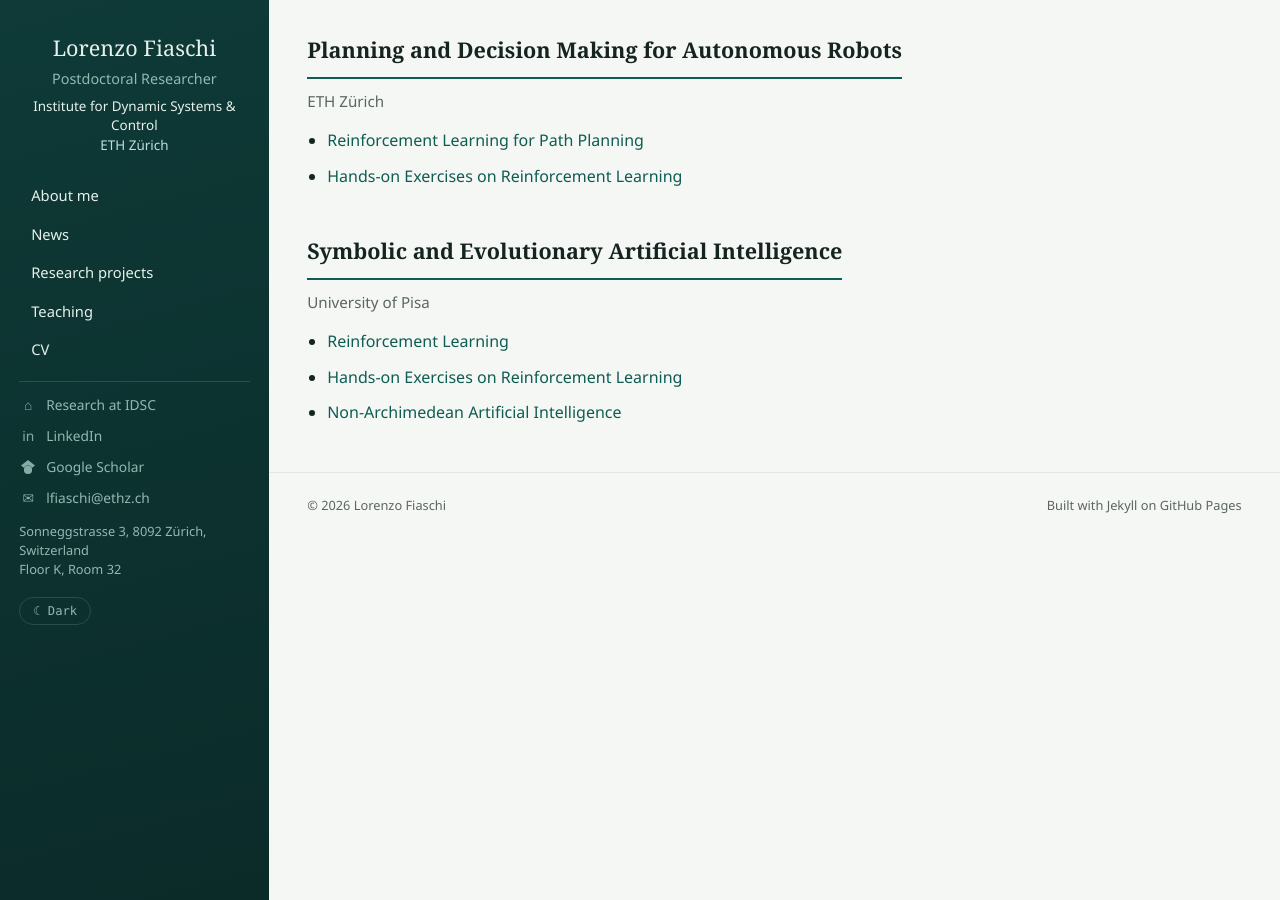
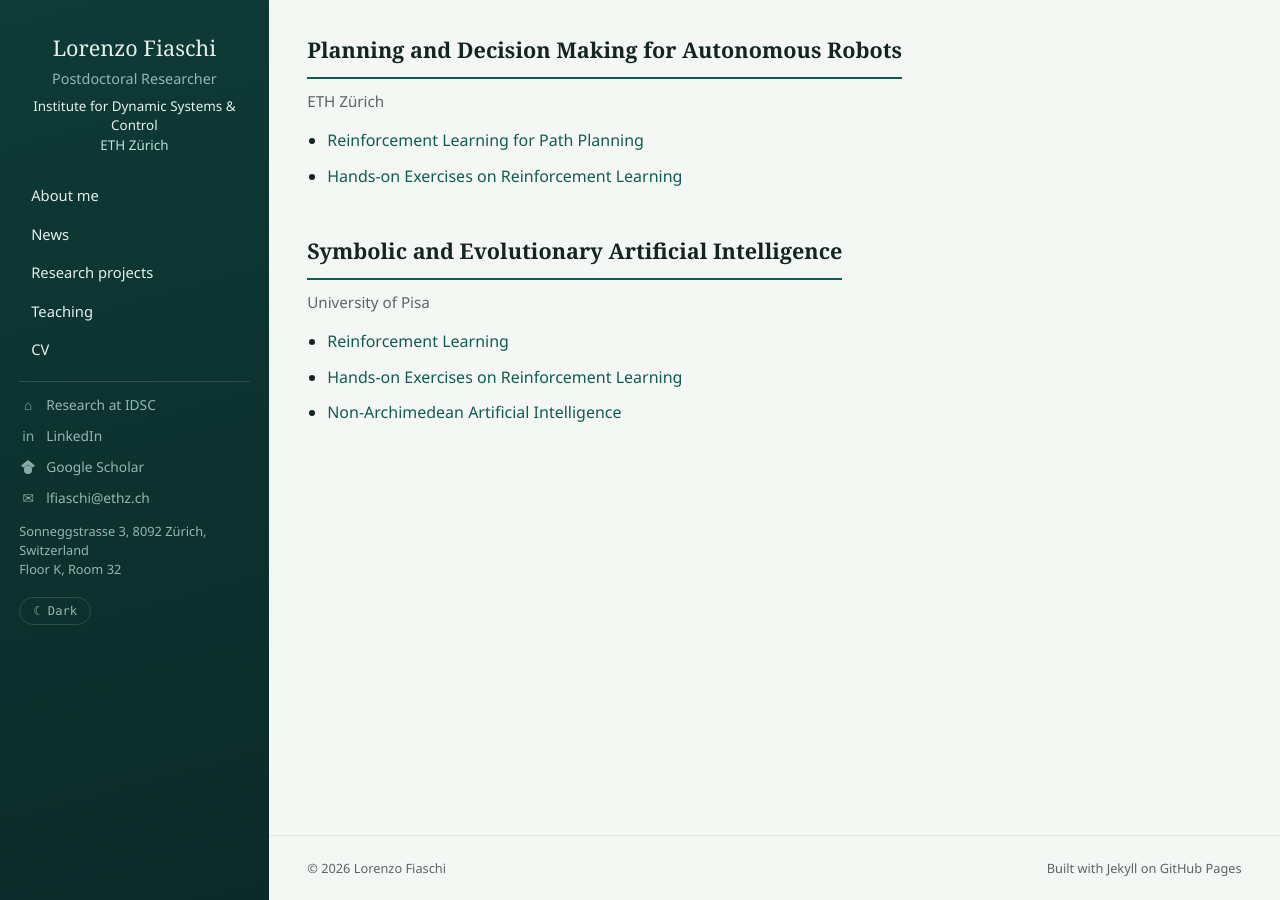
Before and after one commit to LoreFiaschi/LoreFiaschi.github.io, a Jekyll site: the page built from teaching-material.html, in a window 1280 px wide. Built offline with Jekyll 4.4.1, drawn with Linux system fonts in a browser that asks for light colours.

Commit message:
Update style.css

```diff
--- a/assets/css/style.css
+++ b/assets/css/style.css
@@ -95,6 +95,7 @@ a:hover { color:var(--accent-2); text-decoration:underline; }
 .hero-bio { font-size:1.12rem; line-height:1.7; color:var(--ink); margin:22px 0 0; }
 
 /* ---------- Main column (single column, full width) ---------- */
+main { display:flex; flex-direction:column; }   /* main fills the window height; the footer sits at its bottom */
 .main-col { padding:clamp(26px,2.6vw,40px) var(--pad-x) clamp(34px,3.2vw,52px); }
 .block { margin-bottom:40px; scroll-margin-top:24px; }
 .block:last-child { margin-bottom:0; }
@@ -125,13 +126,13 @@ h2 { font-family:var(--serif); font-size:1.35rem; margin:0 0 16px; padding-botto
 .material-list { margin:0; padding-left:1.25rem; }
 .material-list li { padding:5px 0; }
 
-.site-footer { padding:22px var(--pad-x); border-top:1px solid var(--line); color:var(--muted); font-size:.8rem; display:flex; justify-content:space-between; flex-wrap:wrap; gap:10px; }
+.site-footer { margin-top:auto; padding:22px var(--pad-x); border-top:1px solid var(--line); color:var(--muted); font-size:.8rem; display:flex; justify-content:space-between; flex-wrap:wrap; gap:10px; }
 
 /* ============================================================
    Tablet and below — the sidebar becomes a header band on top
    ============================================================ */
 @media (max-width: 980px) {
-  .page { grid-template-columns:1fr; }
+  .page { grid-template-columns:1fr; grid-template-rows:auto 1fr; }   /* spare height goes to main, not to the header band */
   .side { position:static; height:auto; overflow:visible; padding:26px var(--pad-x) 20px; }
   .s-name { font-size:1.5rem; }
   .s-nav { flex-direction:row; flex-wrap:wrap; justify-content:center; gap:6px; margin:16px 0 8px; }
```
